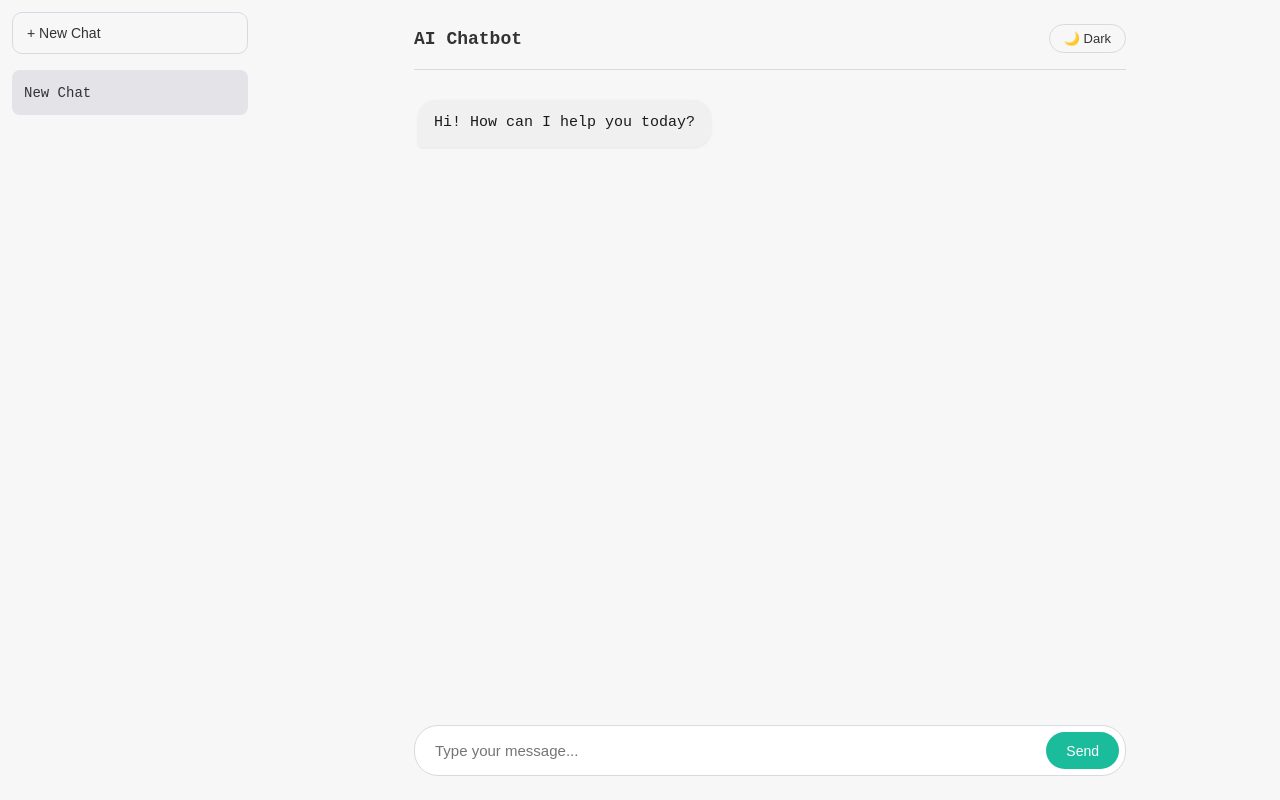
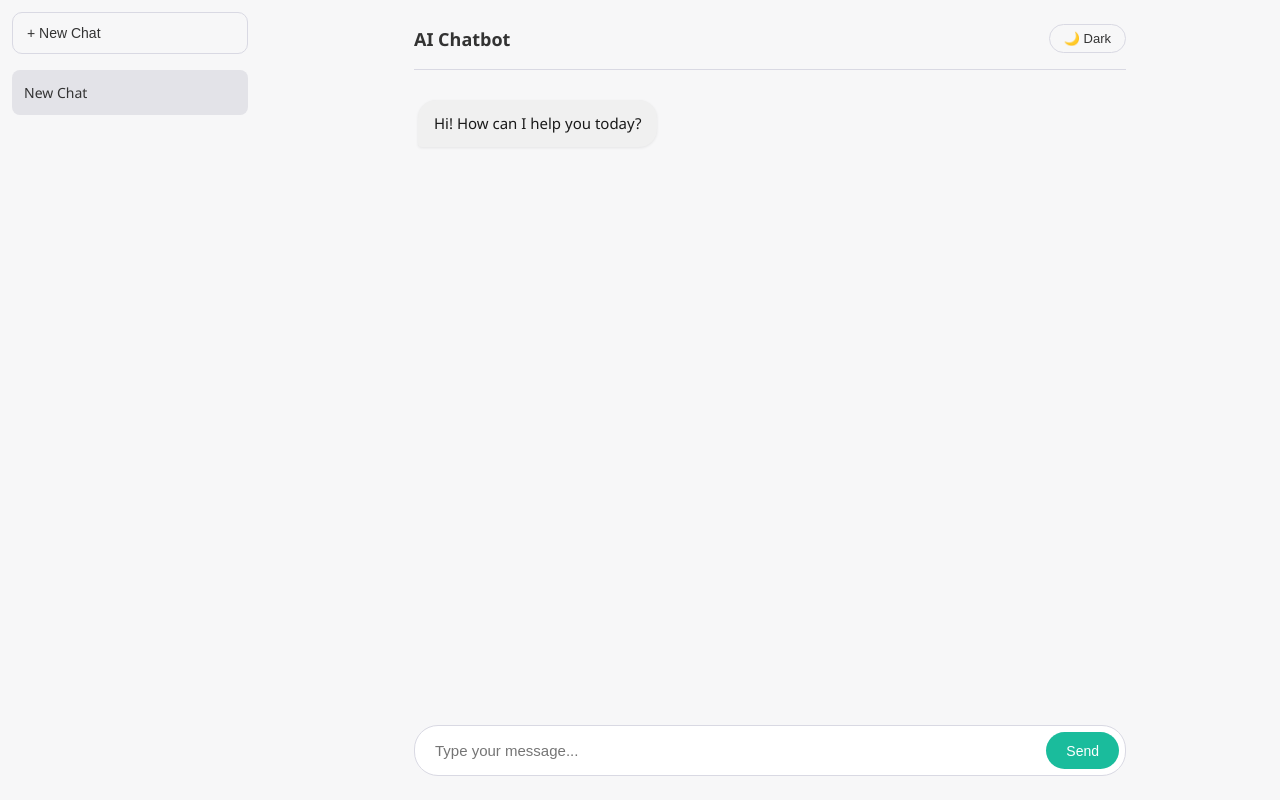
Before and after one commit to tubashakeel67-ai/AI-Chatbot-app, a Flask app: page / in a window 1280 px wide. Run offline with Flask 3, Linux system fonts and the light colour scheme; data comes from the database, SQL or seed files in the repository; data that the repository does not hold is empty.

Commit message:
Revert font to Segoe UI for better readability

```diff
--- a/static/css/style.css
+++ b/static/css/style.css
@@ -57,7 +57,7 @@ html, body {
 }
 
 body {
-    font-family: 'Courier New', monospace;
+    font-family: 'Segoe UI', -apple-system, BlinkMacSystemFont, Roboto, Helvetica, Arial, sans-serif;
     background-color: var(--bg-color);
     transition: background-color 0.2s ease, color 0.2s ease;
 }
```
